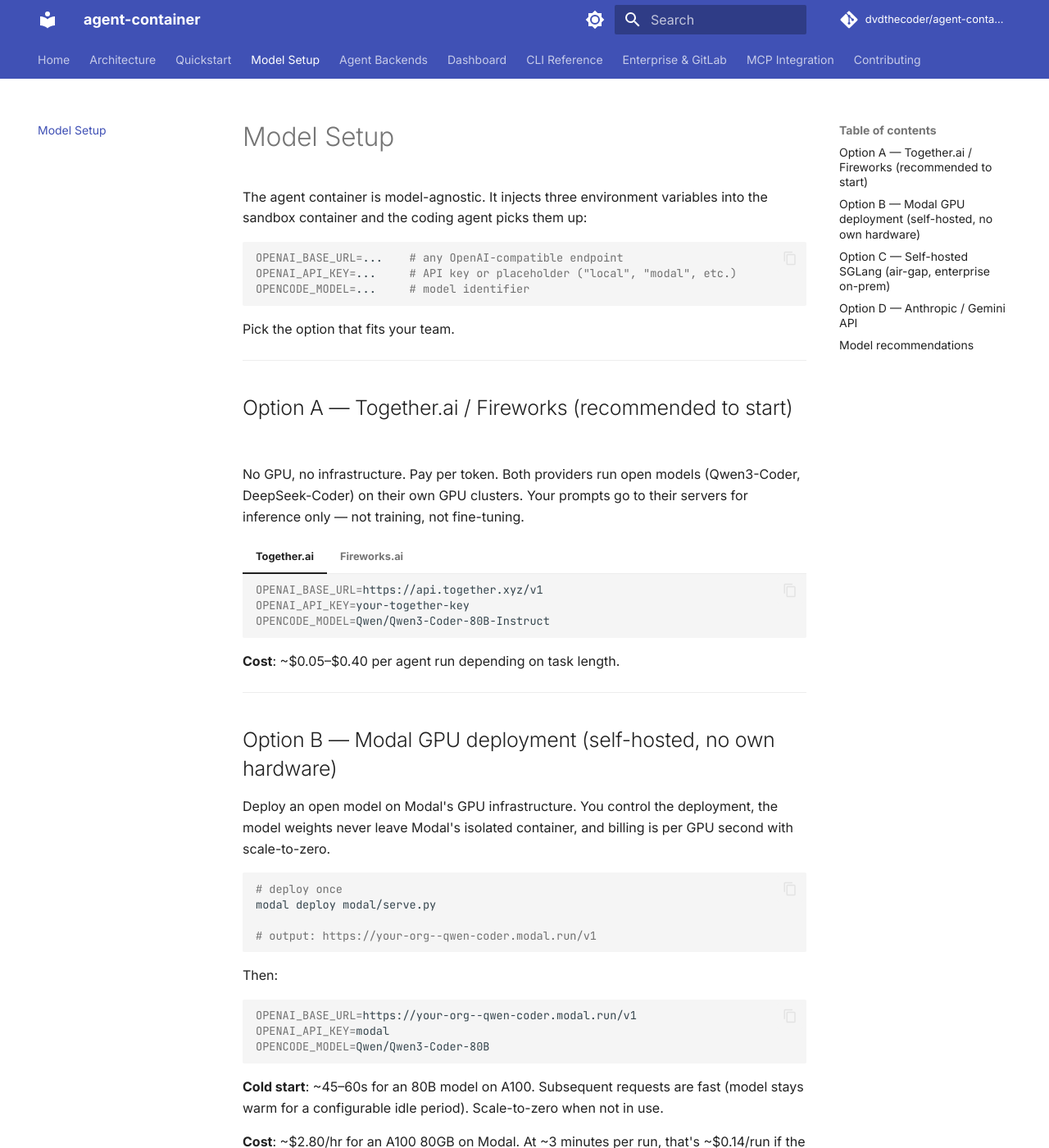
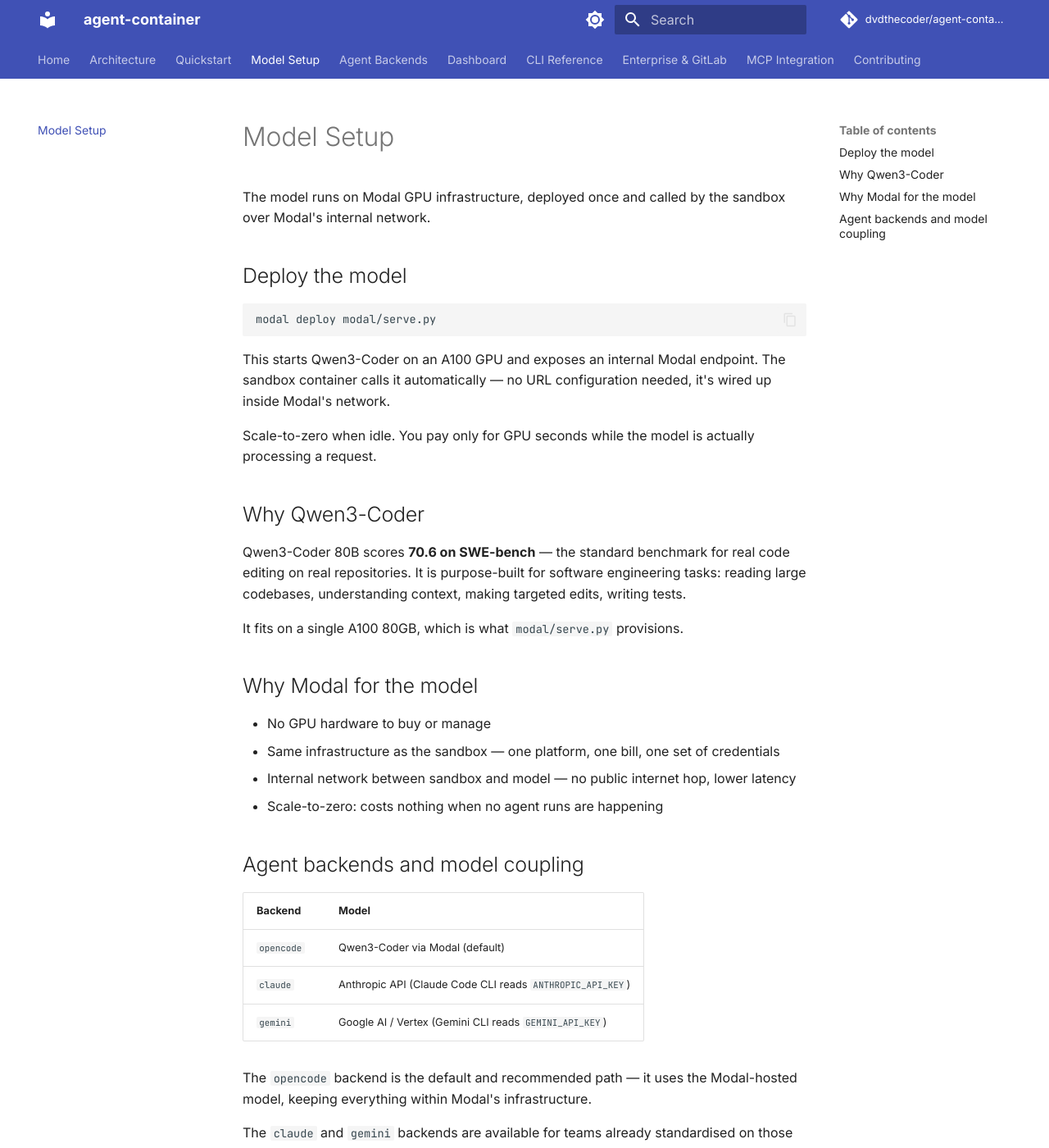
Before and after one commit to dvdthecoder/agent-container, an MkDocs documentation site: the page built from docs/models.md, in a window 1280 px wide and 1400 px high. Shown: the whole window at 82% size. Built offline with MkDocs 1.6.1 and Material for MkDocs 9.7.7, drawn with Linux system fonts in a browser that asks for light colours; comment, search, counter and statistics services are not loaded; some of the changed text lies outside the part shown.

Commit message:
fix(docs): Modal-only architecture — remove all third-party model options (#32)
The architecture is Modal for everything: sandbox compute and model
serving. Remove Together.ai, SGLang, Ollama, Anthropic/Gemini API as
model endpoint options from README, architecture doc, quickstart, models
page, and .env.example.

Co-authored-by: Claude Sonnet 4.6 <noreply@anthropic.com>

````diff
--- a/docs/architecture.md
+++ b/docs/architecture.md
@@ -18,23 +18,25 @@
                            │  modal.Sandbox (Python SDK)
                            ▼
 ┌──────────────────────────────────────────────────────────────────┐
-│  Modal container — one per agent run, ephemeral                  │
+│  Modal — container compute                                       │
+│  Each run gets a fresh ephemeral container                       │
 │  Coding agent installed: opencode / claude CLI / gemini CLI      │
 │  Git + gh / glab CLI for branch and PR operations               │
 │                                                                  │
-│  Agent calls → OPENAI_BASE_URL                                   │
+│  Agent calls → Modal model endpoint (internal network)           │
 └──────────────────────────┬───────────────────────────────────────┘
-                           │  HTTP  (OpenAI-compatible)
+                           │  Modal internal network
                            ▼
 ┌──────────────────────────────────────────────────────────────────┐
-│  Model endpoint — fully pluggable                                │
-│                                                                  │
-│  Together.ai / Fireworks   open models, pay per token            │
-│  Modal GPU deployment      self-hosted open model, no hardware   │
-│  SGLang on own server      air-gap, enterprise on-prem           │
-│  Anthropic / Gemini API    simplest to start                     │
+│  Modal GPU — model serving                                       │
+│  modal deploy modal/serve.py  →  stable endpoint                 │
+│  Qwen3-Coder (or any open model) on A100                         │
+│  Scale-to-zero when idle, billed per GPU second                  │
 └──────────────────────────────────────────────────────────────────┘
 ```
+
+Everything runs on Modal. The sandbox container and the model are both Modal resources — they
+communicate over Modal's internal network without touching the public internet.
 
 ## Key design decisions
 
@@ -48,13 +50,13 @@ This means:
 - **Parallel runs don't conflict.** Each run has its own isolated filesystem.
 - **Scale to zero.** You pay only for the seconds the container is running.
 
-### Pluggable model endpoint
+### Modal for model serving
 
-The agent container knows nothing about the model. It injects `OPENAI_BASE_URL`, `OPENAI_API_KEY`,
-and `OPENCODE_MODEL` as environment variables into the container. The coding agent picks them up.
+The model runs on Modal GPU infrastructure alongside the sandbox. `modal deploy modal/serve.py`
+deploys Qwen3-Coder once and gives you a stable internal endpoint. The sandbox container calls
+it over Modal's internal network — no public internet hop, no external API key needed.
 
-This means you can switch model providers with a single env var change — no code changes, no
-rebuilds. See [Model Setup](models.md) for options.
+Scale-to-zero when idle. Billed per GPU second. No hardware to manage.
 
 ### Coding agent as a plugin
 
--- a/docs/models.md
+++ b/docs/models.md
@@ -1,128 +1,46 @@
 # Model Setup
 
-The agent container is model-agnostic. It injects three environment variables into the sandbox
-container and the coding agent picks them up:
+The model runs on Modal GPU infrastructure, deployed once and called by the sandbox over Modal's
+internal network.
+
+## Deploy the model
 
 ```bash
-OPENAI_BASE_URL=...    # any OpenAI-compatible endpoint
-OPENAI_API_KEY=...     # API key or placeholder ("local", "modal", etc.)
-OPENCODE_MODEL=...     # model identifier
+modal deploy modal/serve.py
 ```
 
-Pick the option that fits your team.
+This starts Qwen3-Coder on an A100 GPU and exposes an internal Modal endpoint. The sandbox
+container calls it automatically — no URL configuration needed, it's wired up inside Modal's
+network.
 
----
+Scale-to-zero when idle. You pay only for GPU seconds while the model is actually processing a
+request.
 
-## Option A — Together.ai / Fireworks (recommended to start)
+## Why Qwen3-Coder
 
-No GPU, no infrastructure. Pay per token. Both providers run open models (Qwen3-Coder, DeepSeek-Coder)
-on their own GPU clusters. Your prompts go to their servers for inference only — not training, not
-fine-tuning.
+Qwen3-Coder 80B scores **70.6 on SWE-bench** — the standard benchmark for real code editing on
+real repositories. It is purpose-built for software engineering tasks: reading large codebases,
+understanding context, making targeted edits, writing tests.
 
-=== "Together.ai"
-    ```bash
-    OPENAI_BASE_URL=https://api.together.xyz/v1
-    OPENAI_API_KEY=your-together-key
-    OPENCODE_MODEL=Qwen/Qwen3-Coder-80B-Instruct
-    ```
+It fits on a single A100 80GB, which is what `modal/serve.py` provisions.
 
-=== "Fireworks.ai"
-    ```bash
-    OPENAI_BASE_URL=https://api.fireworks.ai/inference/v1
-    OPENAI_API_KEY=your-fireworks-key
-    OPENCODE_MODEL=accounts/fireworks/models/qwen3-coder-80b-instruct
-    ```
+## Why Modal for the model
 
-**Cost**: ~$0.05–$0.40 per agent run depending on task length.
+- No GPU hardware to buy or manage
+- Same infrastructure as the sandbox — one platform, one bill, one set of credentials
+- Internal network between sandbox and model — no public internet hop, lower latency
+- Scale-to-zero: costs nothing when no agent runs are happening
 
----
+## Agent backends and model coupling
 
-## Option B — Modal GPU deployment (self-hosted, no own hardware)
+| Backend | Model |
+|---|---|
+| `opencode` | Qwen3-Coder via Modal (default) |
+| `claude` | Anthropic API (Claude Code CLI reads `ANTHROPIC_API_KEY`) |
+| `gemini` | Google AI / Vertex (Gemini CLI reads `GEMINI_API_KEY`) |
 
-Deploy an open model on Modal's GPU infrastructure. You control the deployment, the model weights
-never leave Modal's isolated container, and billing is per GPU second with scale-to-zero.
+The `opencode` backend is the default and recommended path — it uses the Modal-hosted model,
+keeping everything within Modal's infrastructure.
 
-```bash
-# deploy once
-modal deploy modal/serve.py
-
-# output: https://your-org--qwen-coder.modal.run/v1
-```
-
-Then:
-```bash
-OPENAI_BASE_URL=https://your-org--qwen-coder.modal.run/v1
-OPENAI_API_KEY=modal
-OPENCODE_MODEL=Qwen/Qwen3-Coder-80B
-```
-
-**Cold start**: ~45–60s for an 80B model on A100. Subsequent requests are fast (model stays warm
-for a configurable idle period). Scale-to-zero when not in use.
-
-**Cost**: ~$2.80/hr for an A100 80GB on Modal. At ~3 minutes per run, that's ~$0.14/run if the
-container is warm. Cheaper if you run batches.
-
----
-
-## Option C — Self-hosted SGLang (air-gap, enterprise on-prem)
-
-For regulated environments where prompts cannot leave your network at all. Run SGLang on your own
-GPU server.
-
-**Hardware requirement**: A100 80GB or 2× RTX 4090 minimum for Qwen3-Coder 80B.
-
-```bash
-# on your GPU server
-pip install sglang
-python -m sglang.launch_server \
-  --model Qwen/Qwen3-Coder-80B \
-  --port 30000 \
-  --tensor-parallel-size 2
-
-# in .env
-OPENAI_BASE_URL=http://your-gpu-server:30000/v1
-OPENAI_API_KEY=local
-OPENCODE_MODEL=Qwen/Qwen3-Coder-80B
-```
-
-**Why SGLang over vLLM for agent workloads**: SGLang's RadixAttention maintains a shared KV cache
-tree across all requests. The OpenCode system prompt (identical for every run) is computed once and
-cached. At team scale (hundreds of runs/day), this eliminates 40–70% of total compute vs. vLLM.
-
-| Server | Relative throughput | Prefix cache | Concurrent requests |
-|---|---|---|---|
-| Ollama | 1× | Basic | Queued |
-| vLLM | 3× | Simple match | Batched |
-| SGLang | 6× | Radix tree (shared) | Batched + shared |
-
----
-
-## Option D — Anthropic / Gemini API
-
-```bash
-# Claude backend
-ANTHROPIC_API_KEY=sk-ant-...
-OPENCODE_MODEL=claude-sonnet-4-6
-
-# Gemini backend
-GEMINI_API_KEY=...
-OPENCODE_MODEL=gemini-2.5-pro
-```
-
-!!! note
-    When using the `claude` or `gemini` agent backend (not OpenCode), the relevant API key is
-    read directly by the CLI inside the container — `OPENAI_BASE_URL` is not used.
-
----
-
-## Model recommendations
-
-| Use case | Recommended model | Why |
-|---|---|---|
-| Best coding quality | Qwen3-Coder 80B | 70.6 SWE-bench, purpose-built for code |
-| Faster / cheaper | Qwen2.5-Coder 14B | Good quality, 5× cheaper to run |
-| No open model | Claude Sonnet 4.6 | Best proprietary coding model |
-| Budget CI runs | Claude Haiku 4.5 | ~$0.05/run, sufficient for e2e tests |
-
-The [Onyx self-hosted LLM leaderboard](https://onyx.app/self-hosted-llm-leaderboard) is a useful
-reference for tracking how open models compare on real coding tasks.
+The `claude` and `gemini` backends are available for teams already standardised on those CLIs.
+When using them, prompts go to Anthropic or Google respectively.
````
Also changed, not shown: README.md (+13 -60 lines), docs/quickstart.md (+14 -8 lines), 1 other file.
